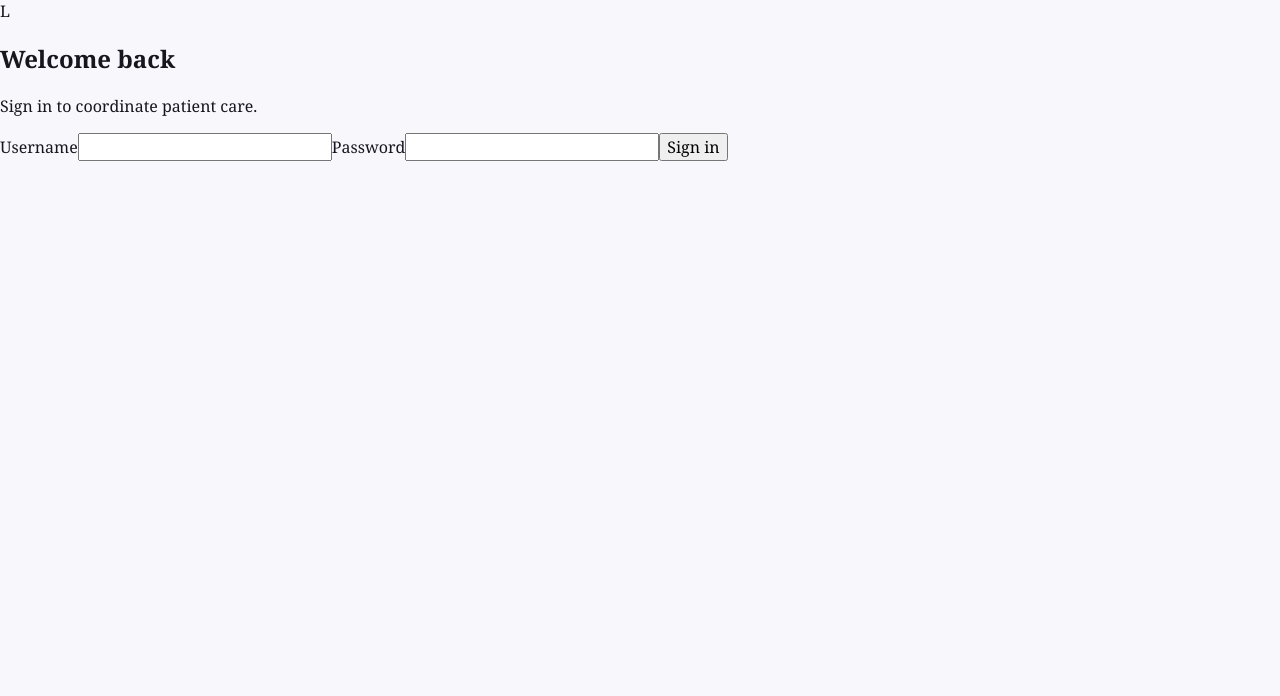
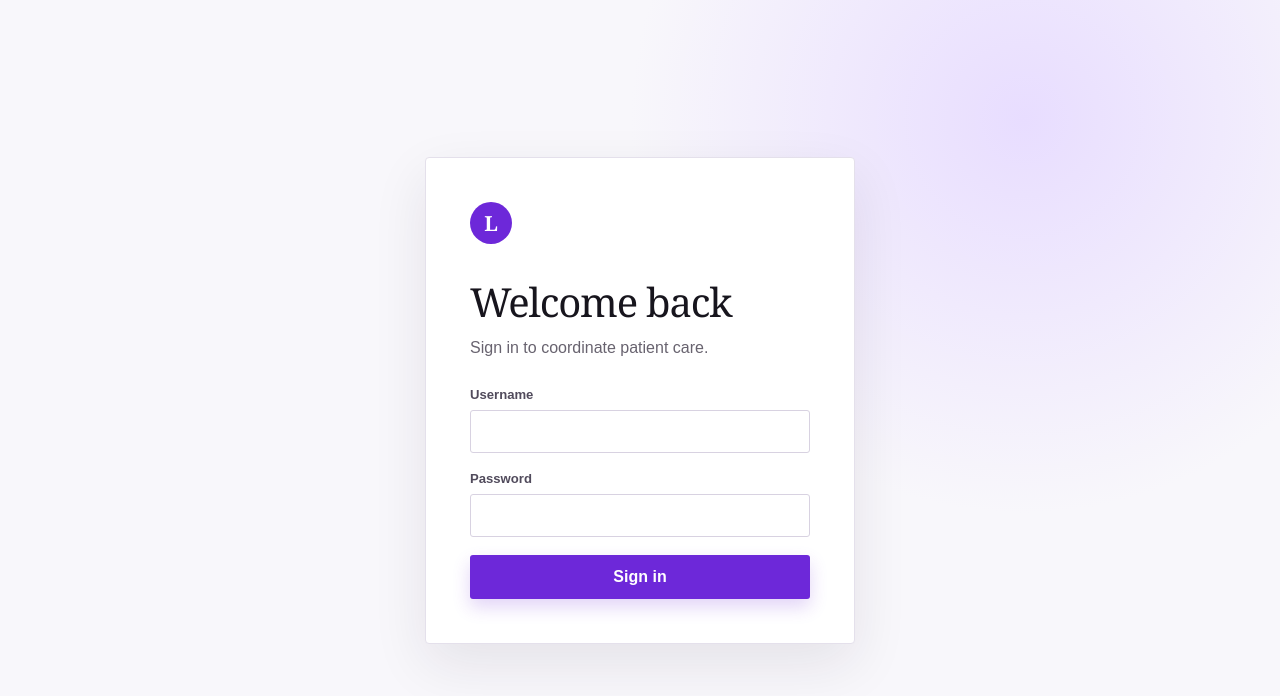
Before and after one commit to nyakiochristine/lindadada, a React (Create React App) app in the folder frontend/: page /login in a window 1280 px wide. Shown: the top 696 px of the page. Built offline with nearby package versions, Linux system fonts and the light colour scheme; no server answers.

Commit message:
style: wrap main content in app-shell for improved layout structure

```diff
--- a/frontend/src/App.js
+++ b/frontend/src/App.js
@@ -6,6 +6,7 @@ import PatientsPage from './Pages/PatientsPage';
 import SendFollowupPage from './Pages/SendFollowupPage';
 import { useAuth } from './contexts/authContext';
 import ProtectedRoute from './Components/ProtectedRoute';
+import './App.css';
 
 function App() {
   const { user } = useAuth();
@@ -14,6 +15,7 @@ function App() {
     <Router>
       {user && <Navbar />}
 
+      <main className="app-shell">
       <Routes>
         {/* Public login route */}
         <Route path="/login" element={!user ? <LoginPage /> : <Navigate to="/" />} />
@@ -28,6 +30,7 @@ function App() {
         {/* Redirect unknown paths */}
         <Route path="*" element={<Navigate to={user ? "/" : "/login"} />} />
       </Routes>
+      </main>
     </Router>
   );
 }
```
